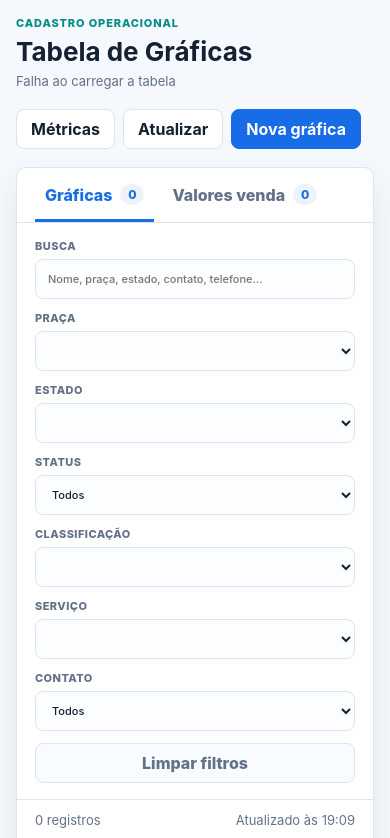
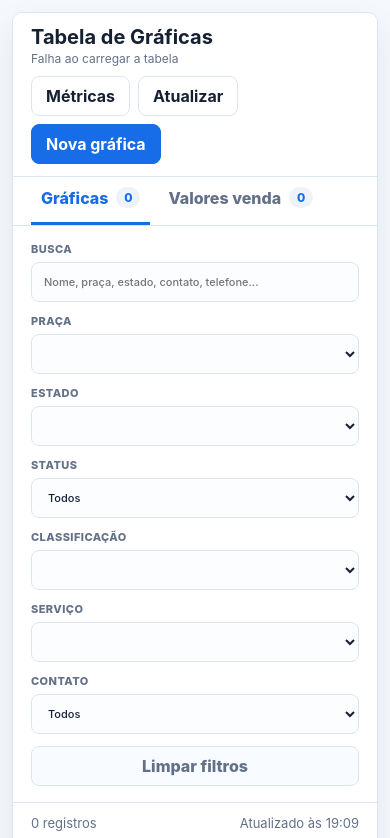
Before and after one commit to oddriverepo/workspace, a website with bundled scripts: page frontend/tabela-graficas/index.html in a window 390 px wide. Shown: the top 838 px of the page. Built offline with nearby package versions, Linux system fonts and the light colour scheme; no server answers.

Commit message:
style: compact suppliers table header

```diff
--- a/frontend/tabela-graficas/index.html
+++ b/frontend/tabela-graficas/index.html
@@ -8,9 +8,9 @@
 </head>
 <body>
   <main class="suppliers-page">
-    <header class="suppliers-header">
-      <div>
-        <div class="eyebrow">Cadastro operacional</div>
+    <section class="sheet-card">
+      <div class="sheet-header">
+        <div class="sheet-title">
           <h1>Tabela de Gráficas</h1>
           <p id="suppliersStatus">Sincronizando com a planilha...</p>
         </div>
@@ -19,7 +19,7 @@
           <button type="button" class="ghost-button" id="refreshSuppliers">Atualizar</button>
           <button type="button" class="primary-button" id="newSupplier">Nova gráfica</button>
         </div>
-    </header>
+      </div>
 
       <section class="metrics-panel is-hidden" id="metricsPanel" aria-live="polite">
         <div class="metric-card">
@@ -44,7 +44,6 @@
         </div>
       </section>
 
-    <section class="sheet-card">
       <div class="tabs-row">
         <button type="button" class="tab-button is-active" data-tab="suppliers">
           Gráficas <span id="suppliersCount">0</span>
--- a/frontend/tabela-graficas/styles.css
+++ b/frontend/tabela-graficas/styles.css
@@ -31,36 +31,7 @@ select {
 
 .suppliers-page {
   min-height: 100vh;
-  padding: 24px;
-}
-
-.suppliers-header {
-  display: flex;
-  align-items: center;
-  justify-content: space-between;
-  gap: 20px;
-  margin-bottom: 18px;
-}
-
-.eyebrow {
-  margin-bottom: 6px;
-  color: #008c8a;
-  font-size: 11px;
-  font-weight: 800;
-  letter-spacing: 0.08em;
-  text-transform: uppercase;
-}
-
-.suppliers-header h1 {
-  margin: 0;
-  font-size: 26px;
-  line-height: 1.2;
-}
-
-.suppliers-header p {
-  margin: 6px 0 0;
-  color: var(--muted);
-  font-size: 13px;
+  padding: 14px 24px 24px;
 }
 
 .suppliers-actions {
@@ -106,16 +77,17 @@ select {
   grid-template-columns: repeat(4, minmax(130px, 1fr)) minmax(220px, 2fr);
   gap: 0;
   overflow: hidden;
-  margin-bottom: 14px;
-  border: 1px solid var(--line);
-  border-radius: 10px;
+  margin: 0;
+  border: 0;
+  border-bottom: 1px solid var(--line);
+  border-radius: 0;
   background: var(--panel);
-  box-shadow: var(--shadow);
+  box-shadow: none;
 }
 
 .metric-card {
-  min-height: 86px;
-  padding: 18px 20px;
+  min-height: 74px;
+  padding: 14px 18px;
   border-right: 1px solid var(--line);
 }
 
@@ -154,10 +126,41 @@ select {
   box-shadow: var(--shadow);
 }
 
+.sheet-header {
+  display: flex;
+  align-items: center;
+  justify-content: space-between;
+  gap: 16px;
+  padding: 12px 18px;
+  border-bottom: 1px solid var(--line);
+  background: #fff;
+}
+
+.sheet-title {
+  display: flex;
+  align-items: baseline;
+  gap: 12px;
+  min-width: 0;
+}
+
+.sheet-title h1 {
+  margin: 0;
+  font-size: 20px;
+  line-height: 1.2;
+  white-space: nowrap;
+}
+
+.sheet-title p {
+  margin: 0;
+  color: var(--muted);
+  font-size: 12px;
+  white-space: nowrap;
+}
+
 .tabs-row {
   display: flex;
   gap: 8px;
-  padding: 16px 18px 0;
+  padding: 10px 18px 0;
   border-bottom: 1px solid var(--line);
 }
 
@@ -261,7 +264,7 @@ select {
 }
 
 .table-wrap {
-  max-height: calc(100vh - 330px);
+  max-height: calc(100vh - 250px);
   min-height: 340px;
   overflow: auto;
   border-top: 1px solid var(--line-soft);
@@ -431,12 +434,24 @@ tbody tr:hover {
 
 @media (max-width: 980px) {
   .suppliers-page {
-    padding: 16px;
+    padding: 12px;
   }
 
-  .suppliers-header {
+  .sheet-header {
+    align-items: stretch;
+    flex-direction: column;
+    gap: 10px;
+  }
+
+  .sheet-title {
     align-items: flex-start;
     flex-direction: column;
+    gap: 2px;
+  }
+
+  .sheet-title h1,
+  .sheet-title p {
+    white-space: normal;
   }
 
   .suppliers-actions {
@@ -458,7 +473,7 @@ tbody tr:hover {
   }
 
   .table-wrap {
-    max-height: calc(100vh - 360px);
+    max-height: calc(100vh - 300px);
   }
 
   .modal-grid {
```
Lines whose indentation alone changed are shown as unchanged.
